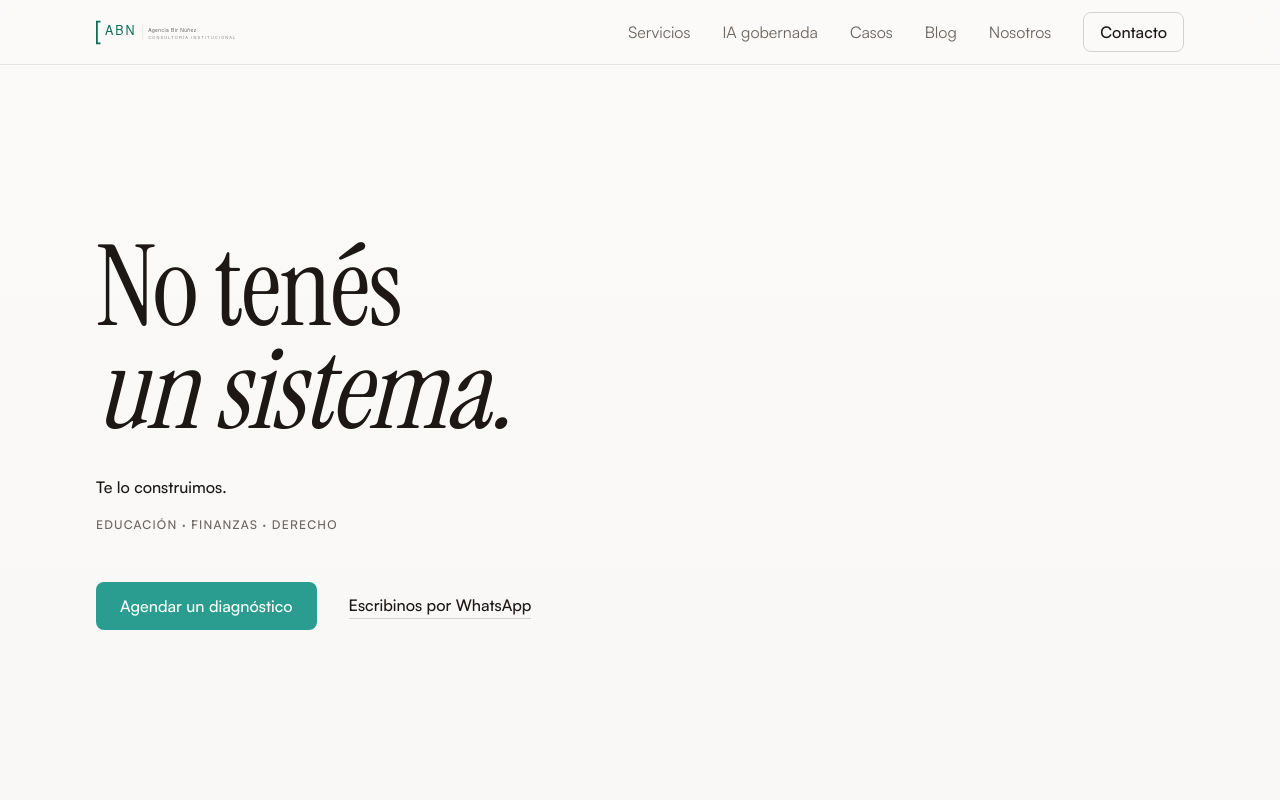
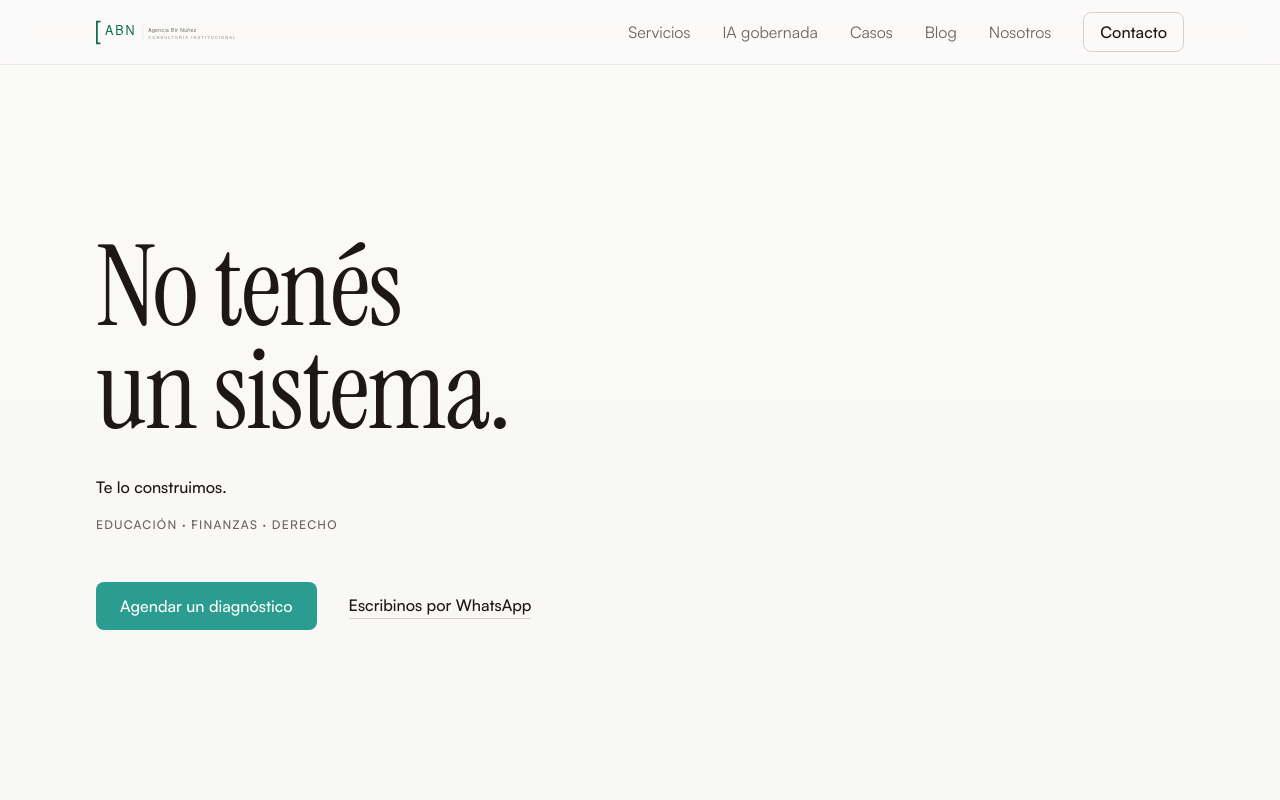
Before and after one commit to anthonybir/bir-landing, a Next.js app: page / in a window 1280 px wide. Shown: the top 800 px of the page. Built offline with nearby package versions, Linux system fonts and the light colour scheme.

Commit message:
fix(hero): set the headline upright, drop the italic turn

```diff
--- a/src/app/globals.css
+++ b/src/app/globals.css
@@ -200,12 +200,6 @@ body {
   font-variant-numeric: tabular-nums;
   /* Instrument Serif ships one weight. Never let the browser fake another. */
   font-synthesis-weight: none;
-}
-/* The italic is the editorial turn: one phrase per display, never a whole line block. */
-.display em {
-  font-style: italic;
-  font-weight: inherit;
-  color: inherit;
 }
 
 .display-hero  { font-size: clamp(2.369rem, 6vw, 4.209rem); }
--- a/src/app/page.tsx
+++ b/src/app/page.tsx
@@ -26,9 +26,7 @@ export default function HomePage() {
           <div>
             <h1 className="display display-poster settle">
               <span className="block">No tenés</span>
-              <span className="block">
-                <em>un sistema.</em>
-              </span>
+              <span className="block">un sistema.</span>
             </h1>
             <p className="settle settle-2 mt-8 font-sans text-base font-medium leading-relaxed text-gray-900">
               Te lo construimos.
```
